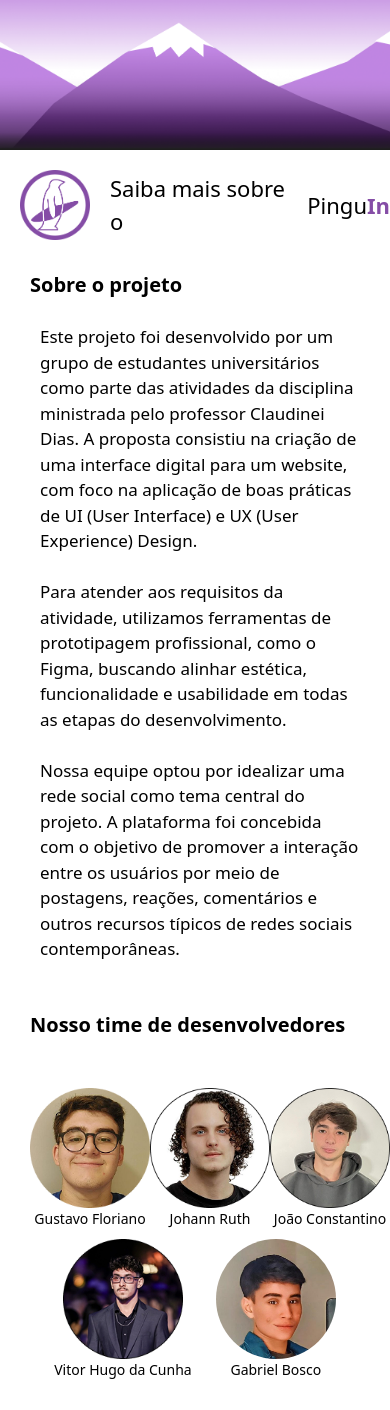
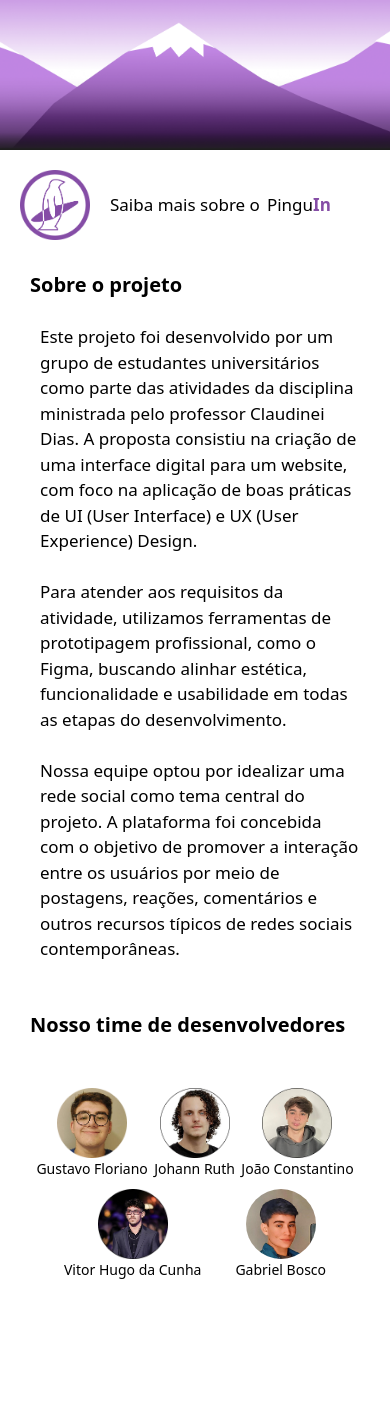
Before and after one commit to catolica-faculdade/pinguin-project, a React (Vite) app: page /cover-page in a window 390 px wide. After the commit the page ends 1310 px from the top, so only its background shows below. Built offline with nearby package versions, Linux system fonts and the light colour scheme.

Commit message:
Carrosel das fotos.

```diff
--- a/src/Pages/CoverPage.jsx
+++ b/src/Pages/CoverPage.jsx
@@ -39,8 +39,8 @@ function CoverPage(){
                 <div className="bg-[url('/src/assets/images/background.png')] bg-cover h-[150px] w-[auto] md:bg-cover md:h-[380px] md:w-[auto] bg-center h-64 w-full w "></div>
                 <div className="md:m-[40px] mt-[20px] flex items-center">
                     <img className="ml-[20px] w-auto h-[70px] md:w-auto md:h-[150px]" src="/src/assets/images/logo-pinguIn-roxo.png"/>
-                    <p className="pl-[20px] text-[22px] md:text-[40px]">Saiba mais sobre o</p>
-                    <div className="flex text-[22px] md:text-[40px]">
+                    <p className="pl-5 text-[17px] md:text-[40px]">Saiba mais sobre o</p>
+                    <div className="flex text-[17px] md:text-[40px]">
                         <p className="pl-[7px]">Pingu</p>
                         <p className="text-[#854DA6] font-bold">In</p>
                     </div>
@@ -76,34 +76,34 @@ function CoverPage(){
                     <br />
                     <div className="flex justify-evenly">
                         <div className="flex flex-col justify-center items-center">
-                            <img className="md:w-[300px] md:max-h-[auto] max-w-[120px] max-h-[auto]" src="/src/assets/images/gustavo.png"/>
+                            <img className="md:w-[300px] md:max-h-[auto] max-w-[70px] max-h-[auto]" src="/src/assets/images/gustavo.png"/>
                             <p className="text-[14px] md:text-[20px]">Gustavo Floriano</p>
                         </div>
                         <div className="flex flex-col justify-center items-center">
-                            <img className="md:w-[300px] md:max-h-[auto] max-w-[120px] max-h-[auto]" src="/src/assets/images/johann.png"/>
+                            <img className="md:w-[300px] md:max-h-[auto] max-w-[70px] max-h-[auto]" src="/src/assets/images/johann.png"/>
                             <p className="text-[14px] md:text-[20px]">Johann Ruth</p>
                         </div>
                         <div className="flex flex-col justify-center items-center">
-                            <img className="max-w-[120px] max-h-[auto] md:w-[300px] md:max-h-[auto]" src="/src/assets/images/joao.png"/>
+                            <img className="max-w-[70px] max-h-[auto] md:w-[300px] md:max-h-[auto]" src="/src/assets/images/joao.png"/>
                             <p className="text-[14px] md:text-[20px]">João Constantino</p>
                         </div>
                         <div className="md:flex flex-col justify-center items-center hidden">
-                            <img className="md:w-[300px] md:max-h-[auto] max-w-[120px] max-h-[auto]" src="/src/assets/images/vitor.png"/>
+                            <img className="md:w-[300px] md:max-h-[auto] max-w-[70px] max-h-[auto]" src="/src/assets/images/vitor.png"/>
                             <p className="text-[14px] md:text-[20px]">Vitor Hugo da Cunha</p>
                         </div>
                         <div className="md:flex flex-col justify-center items-center hidden">
-                            <img className="md:w-[300px] md:max-h-[auto] max-w-[120px] max-h-[auto] rounded-[50%]" src="/src/assets/images/gabriel.png"/>
+                            <img className="md:w-[300px] md:max-h-[auto] max-w-[70px] max-h-[auto] rounded-[50%]" src="/src/assets/images/gabriel.png"/>
                             <p className="text-[14px] md:text-[20px]">Gabriel Bosco</p>
                         </div>
                     </div>
                     <div className="flex justify-evenly mt-[10px]">
                         <div className="flex flex-col justify-center items-center md:hidden">
-                            <img className="max-w-[120px] max-h-[auto]" src="/src/assets/images/vitor.png"/>
+                            <img className="max-w-[70px] max-h-[auto]" src="/src/assets/images/vitor.png"/>
                             <p className="text-[14px] md:text-[20px]">Vitor Hugo da Cunha</p>
                         </div>
 
                         <div className="flex flex-col justify-center items-center md:hidden">
-                            <img className="max-w-[120px] max-h-[auto] rounded-[50%]" src="/src/assets/images/gabriel.png"/>
+                            <img className="max-w-[70px] max-h-[auto] rounded-[50%]" src="/src/assets/images/gabriel.png"/>
                             <p className="text-[14px] md:text-[20px]">Gabriel Bosco</p>
                         </div>
                     </div>
```
